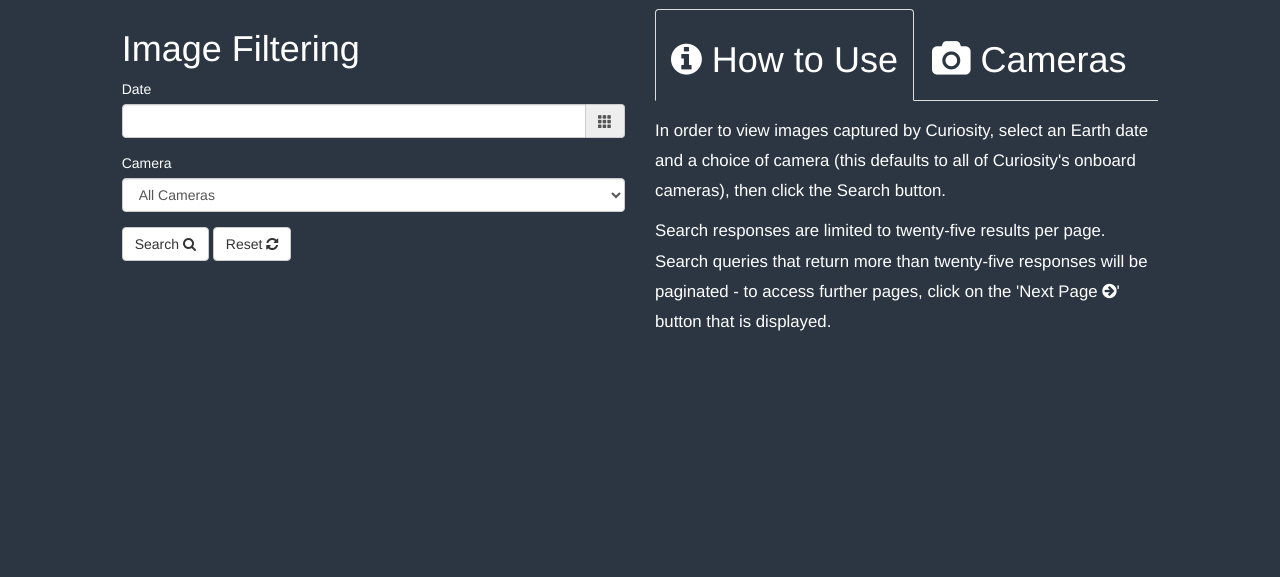
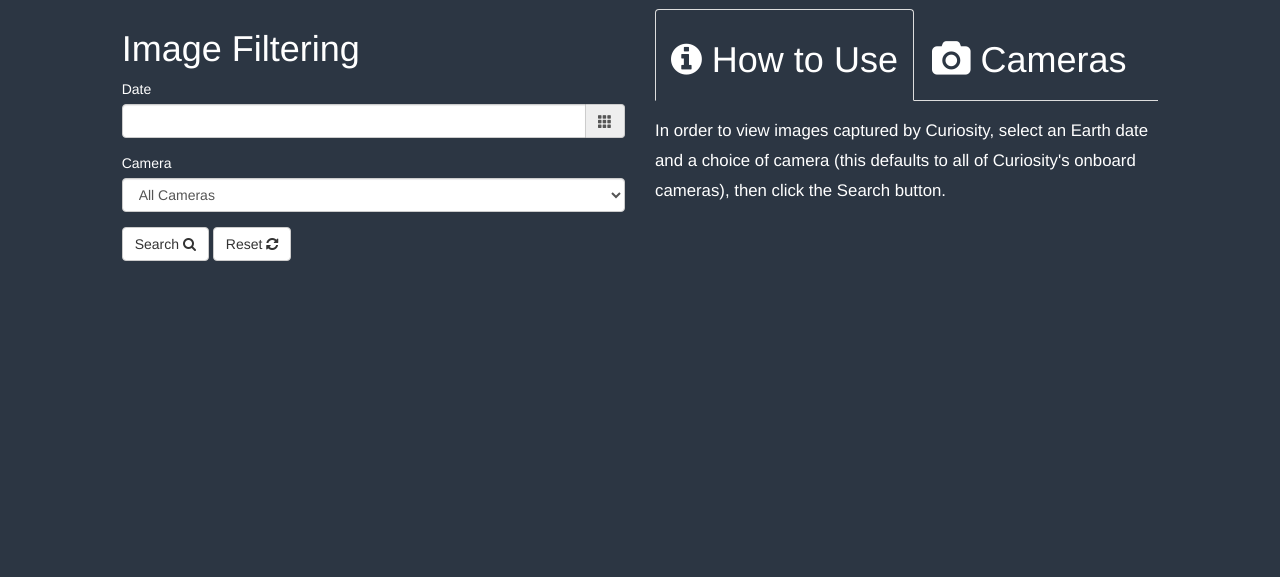
Before and after one commit to stuartmccoll/mars-rover, a Flask app: page / in a window 1280 px wide. Shown: the part 51-628 px from the top of the page. Run offline with Flask 2, Linux system fonts and the light colour scheme; some libraries are stand-ins or nearby versions.

Commit message:
Removed pagination message

```diff
--- a/templates/base.html
+++ b/templates/base.html
@@ -133,8 +133,6 @@
 
               <p>In order to view images captured by Curiosity, select an Earth date and a choice of camera (this defaults to all of Curiosity's onboard cameras), then click the Search button.</p>
 
-              <p>Search responses are limited to twenty-five results per page. Search queries that return more than twenty-five responses will be paginated - to access further pages, click on the 'Next Page <i class="fa fa-arrow-circle-right" aria-hidden="true"></i>' button that is displayed.</p>
-
             </div>
 
             <div role="tabpanel" class="tab-pane" id="cameras">
```
